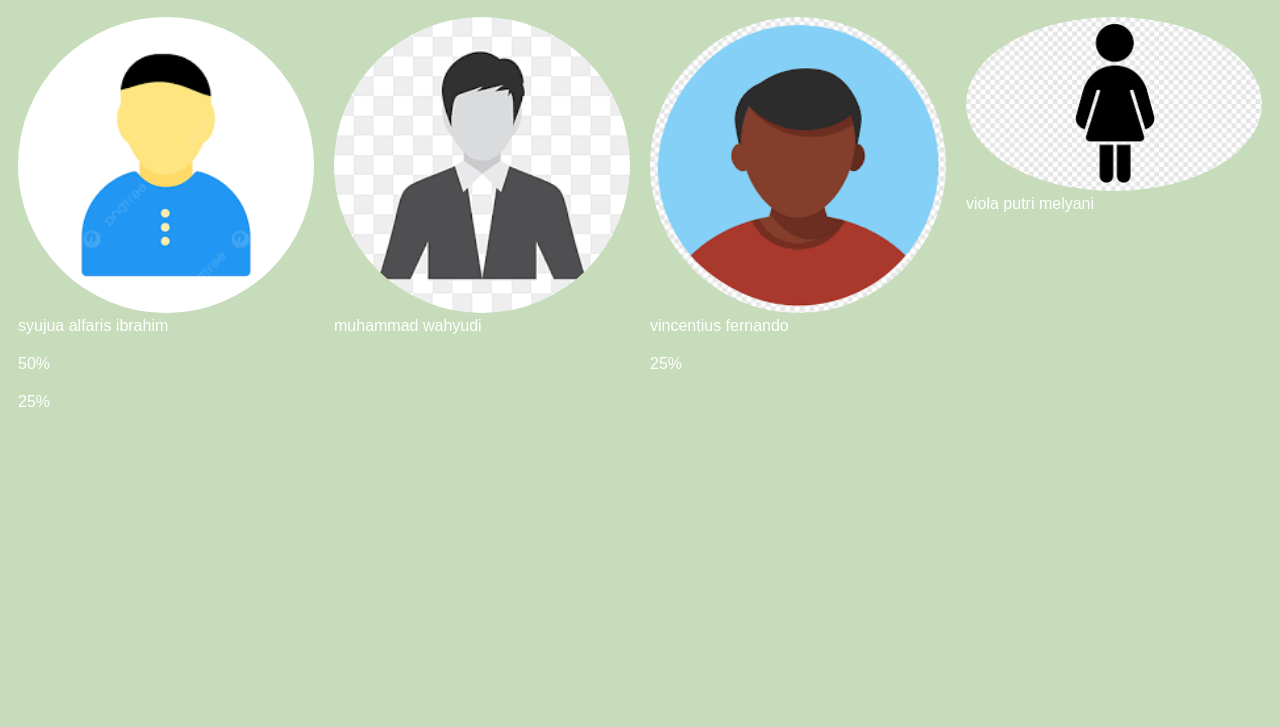
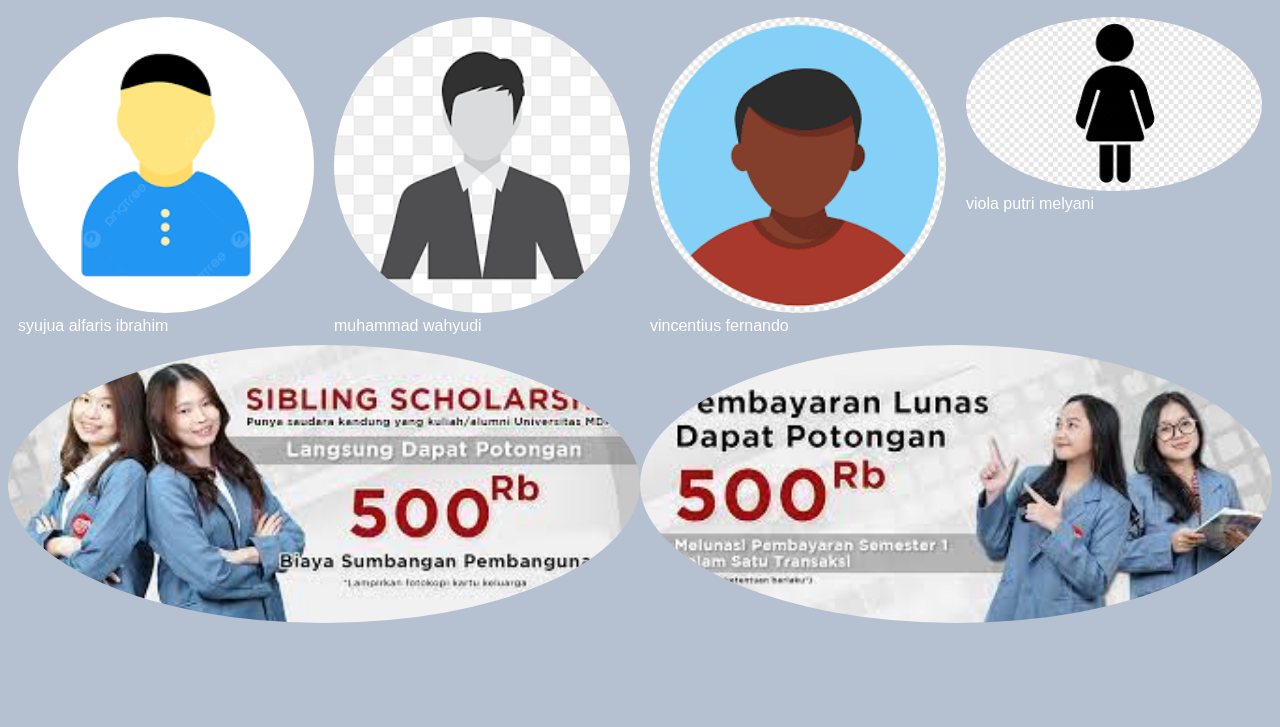
Before and after one commit to miawpuspita/2324si4b, a plain HTML site: page mahasiswa.html in a window 1280 px wide. Shown: the part 73-800 px from the top of the page. Drawn offline with Linux system fonts and the light colour scheme.

Commit message:
pertemuan5

```diff
--- a/mahasiswa.html
+++ b/mahasiswa.html
@@ -8,29 +8,39 @@
 </head>
 <body>
     <h1 class="text-primary">Mahasiswa</h1>
-    <div class="col p-1">
+    <div class ="row">
+    <div class="col-lg-3 p-1 col-sm-6">
         <!-- img -->
         <img src="img/pria1.png" alt=""
         class="img-responsive circle"/>
         syujua alfaris ibrahim
     </div>
-    <div  class="col p-1">
+    <div  class="col-lg-3 p-1 col-sm-6">
         <img src="img/pria2.png"alt=""
         class="img-responsive  circle"/>
         muhammad wahyudi
     </div>
-    <div  class="col p-1">
+    <div  class="col-lg-3 p-1 col-sm-6">
         <img src="img/pria3.png"alt=""
         class="img-responsive  circle"/>
         vincentius fernando
     </div>
-    <div  class="col p-1">
+    <div  class="col-lg-3 p-1 col-sm-6">
     <img src="img/download (1).png"alt=""
         class="img-responsive  circle"/>
         viola putri melyani
     </div>
-    <div class="col-50 p-1">50%</div>
-    <div class="col-50 p-1">25%</div>
-    <div class="col-50 p-1">25%</div>
+    <div class="col-sm-12 col-lg-6" >
+        <img src="img/download (1).jpg"alt=""
+        class="img-responsive circle"/>
+    </div>
+     <div class="col-sm-12 col-lg-6" >
+        <img src="img/download.jpg"alt=""
+        class="img-responsive circle"/>
+    </div>
+     </div>
+    <!-- <div class="col-50 p-1">50%</div> -->
+    <!-- <div class="col-50 p-1">25%</div> -->
+    <!-- <div class="col-50 p-1">25%</div> -->
 </body>
 </html>
--- a/style.css
+++ b/style.css
@@ -9,16 +9,41 @@
      color: white
 }
 
+/* media query */
+/* tablet : layout yang ditampilkan 2 kolom */
+@media screen and (min-width: 600px){
+body {
+    background-color: #FFB5DA;
+}
+.col-sm-6{
+    width: 50%;
+    float: left;
+
+}
+.col-sm-12{
+    width: 100%;
+    float: left;
+}
+}
+/* destop : layout yang ditampilkan 4 kolom */
+@media  screen and (min-width: 992px) {
+    body{
+        background-color: #B5C0D0;
+    }
+    .col-lg-3{
+    width: 25%;
+    float: left;
+}
+.col-lg-6{
+    width: 50%;
+    float: left;
+}
+}
 /* class selector*/
 .text-primary{
     color:pink;
-
 }
-.col{
-    width: 25%;
-    float: left;
-}
-.col-50{
+col-50{
     width: 50%;
     float: left;
 }
@@ -36,3 +61,8 @@
 .p-1{
     padding: 10px;
 }
+.row::after {
+  content: "";
+  clear: both;
+  display: table;
+}
```
Also changed, not shown: img/download (1).jpg (added), img/download.jpg (added).
